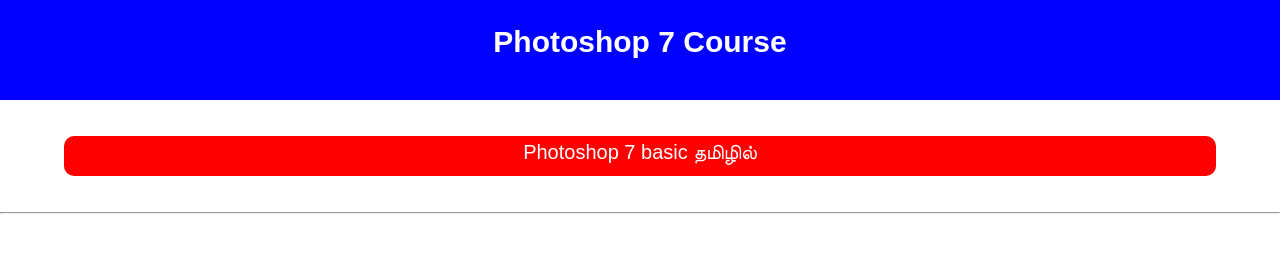
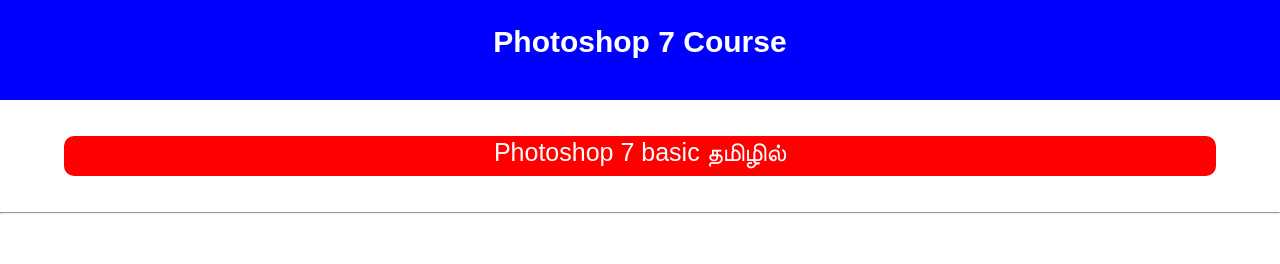
Before and after one commit to onlineweb123/Photoshop-7-, a plain HTML site: page index.html in a window 1280 px wide. Shown: the top 264 px of the page. Drawn offline with Linux system fonts and the light colour scheme.

Commit message:
Update style.css

```diff
--- a/style.css
+++ b/style.css
@@ -36,9 +36,9 @@
 
 }
 .tamila{
-	font-size: 20px;
+	font-size: 25px;
 	font-family: arial;
-	padding: 5px;
+	padding: 2px;
 
 }
 
@@ -56,7 +56,7 @@
 .pri{
 	color: red;
 	font-family: arial;
-	font-size: 30px;
+	font-size: 15px;
 }
 .wa{
 	color: green;
```
